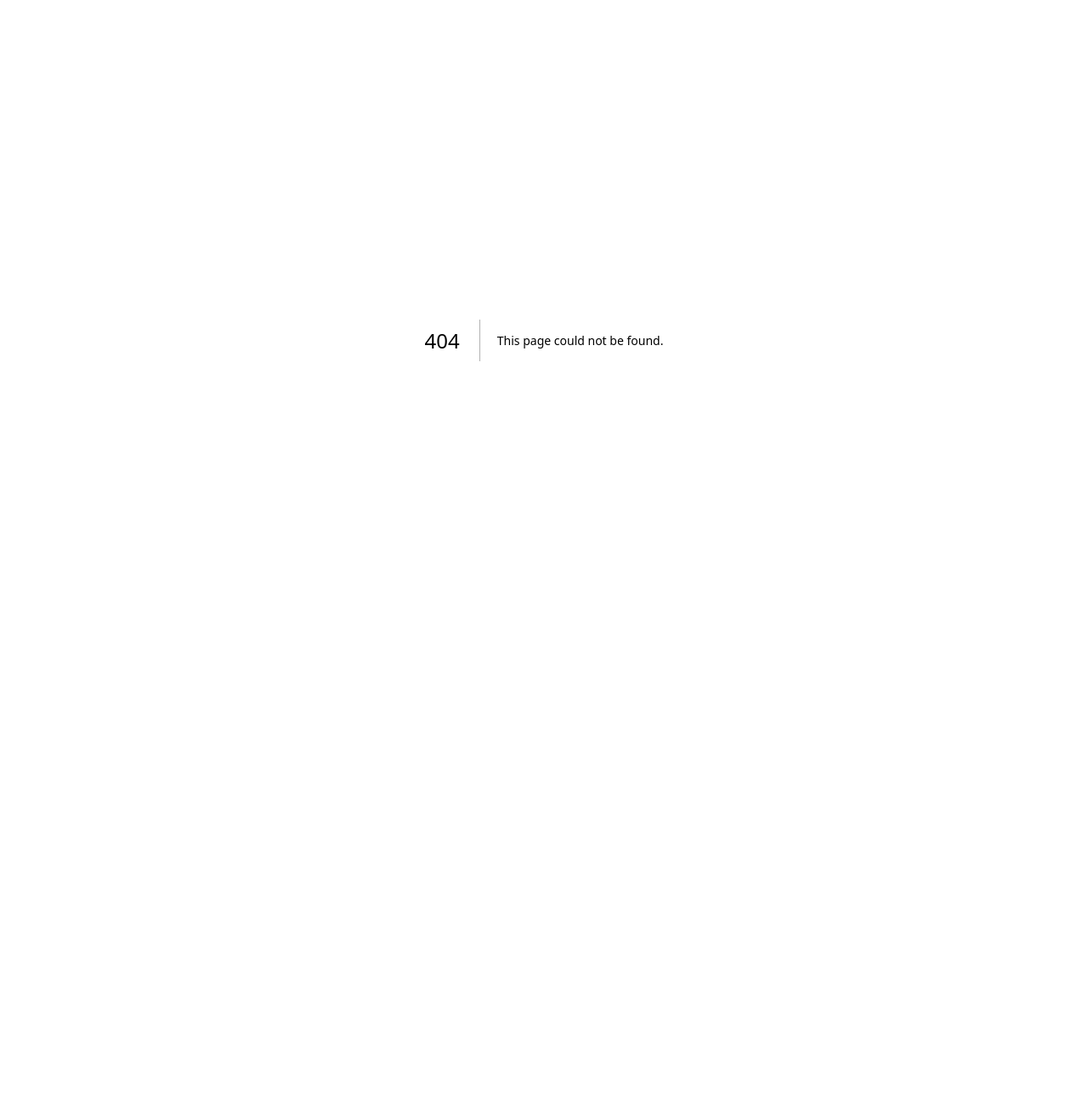
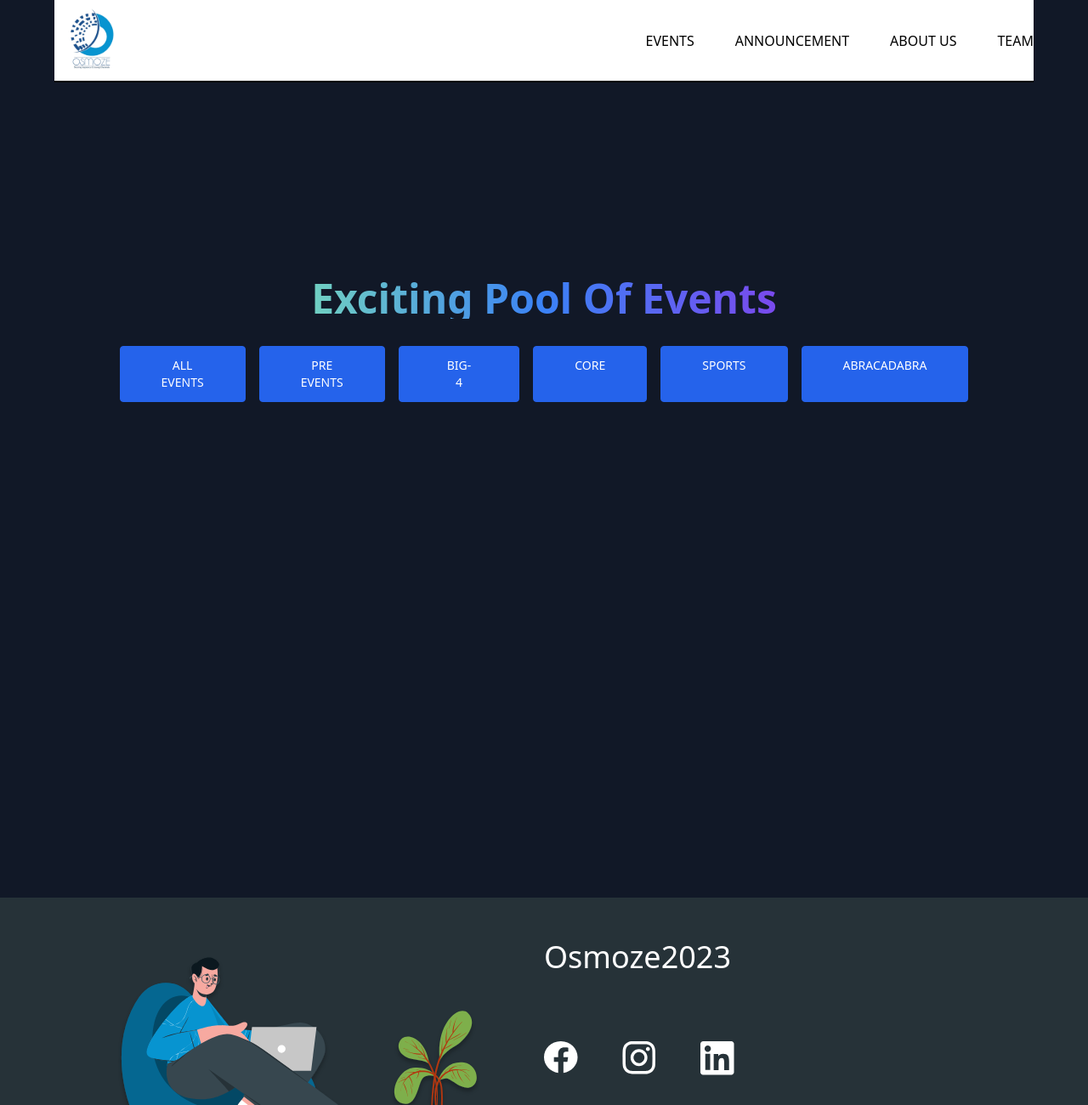
Before and after one commit to Sochem/Osmoze-23, a Next.js app: page /events in a window 1280 px wide. Before the commit this address had no page. Shown: the top 1300 px of the page at 85% size. Before the commit the page ends 800 px from the top, so only its background shows below. Built offline with nearby package versions, Linux system fonts and the light colour scheme.

Commit message:
Events page done without Card CSS

```diff
--- a/src/components/eventscard.js
+++ b/src/components/eventscard.js
@@ -9,7 +9,7 @@ const eventscard = (props) => {
 
   return (
     <div className="bg-gray-900">
-    <div className="grid grid-cols-3 gap-6">
+    <div className="grid grid-cols-3 gap-6 py-32">
       {data.events.map((item) => {
         if(type==="10"){
             return (
--- a/src/components/events.js
+++ b/src/pages/events.js
@@ -1,5 +1,7 @@
 import React, { useState } from 'react'
-import Cards from './eventscard'
+import Navbar from "../components/navbar"
+import Footer from "../components/footer"
+import Cards from '../components/eventscard'
 const events = () => {
 
   const [type, setType] = useState({});
@@ -11,6 +13,7 @@ const events = () => {
 
   return (
     <div>
+    <Navbar />
     <section class="bg-gray-900 text-white">
   <div
     class="mx-auto max-w-screen-xl px-4 py-32 lg:flex lg:h-screen lg:items-center"
@@ -77,6 +80,7 @@ const events = () => {
   </div>
 </section>
 <Cards type={type}/>
+<Footer/>
 </div>
   )
 }
--- a/src/pages/index.js
+++ b/src/pages/index.js
@@ -4,7 +4,7 @@ import Midbutton from "@/components/midbutton"
 import Carousel from "@/components/carousel"
 import Team from "@/components/team"
 import Sponsors from "@/components/sponsors"
-import Events from "@/components/events"
+import Events from "@/pages/events"
 import Navbar from "@/components/navbar"
 import Footer from "@/components/footer"
 
```
